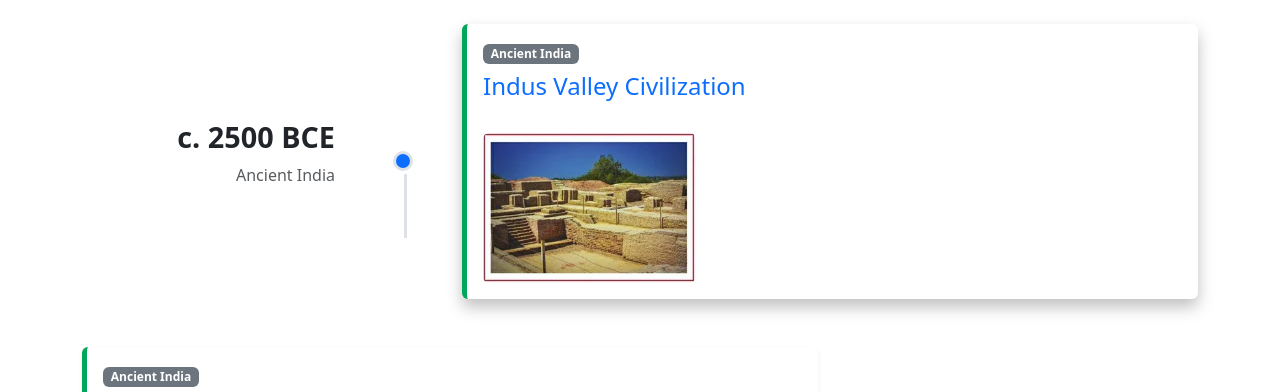
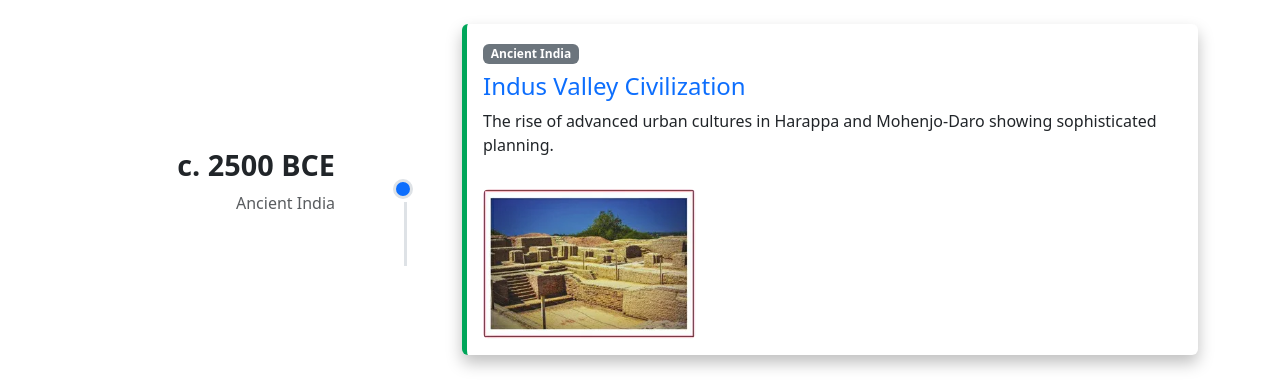
Before and after one commit to trisha10-ui/Indian_history_timeline_Dashboard, a plain HTML site: page index.html in a window 1280 px wide. Shown: the part 378-770 px from the top of the page. Drawn offline with nearby package versions, Linux system fonts and the light colour scheme; files whose address does not match are found by name.

Commit message:
Fix HTML structure and clean up script logic

```diff
--- a/index.html
+++ b/index.html
@@ -51,7 +51,6 @@
         // Function to sanitize text (removes breaks/commas that break description box)
         const cleanText = (text) => {
             if (!text) return '';
-            // Remove internal quotes, line breaks, and excessive white space
             return text.replace(/"/g, '“').replace(/\n/g, ' ').replace(/\r/g, ' ').replace(/ {2,}/g, ' ').trim();
         };
 
@@ -92,12 +91,6 @@
                 const imageLinks = item.ImageLink ? item.ImageLink.split('|') : [];
                 let imageContentHtml = '';
 
-                if (imageLinks.length > 0 && imageLinks[0].trim() !== '') {
-                    // *** DIAGNOSTIC LINE ***
-                    // If an image link is present, print the expected path to the console.
-                    console.log("Expected image path for event", index + ":", "images/" + imageLinks[0].trim());
-                }
-
                 if (imageLinks.length > 1) {
                     // Generate CAROUSEL HTML for multiple images
                     let carouselIndicators = '';
@@ -105,10 +98,11 @@
                     const uniqueId = `carousel-${index}`;
 
                     imageLinks.forEach((link, i) => {
+                        const cleanLink = link.trim().replace(/^images\//i, '');
                         carouselIndicators += `<button type="button" data-bs-target="#${uniqueId}" data-bs-slide-to="${i}" class="${i === 0 ? 'active' : ''}" aria-current="${i === 0 ? 'true' : 'false'}" aria-label="Slide ${i + 1}"></button>`;
 
                         carouselItems += `<div class="carousel-item ${i === 0 ? 'active' : ''}">
-                            <img src="${link.trim()}" class="d-block w-100 rounded" alt="Event Image ${i + 1}">
+                            <img src="${cleanLink}" class="d-block w-100 rounded" alt="Event Image ${i + 1}">
                         </div>`;
                     });
 
@@ -128,9 +122,13 @@
                     `;
 
                 } else if (imageLinks.length === 1 && imageLinks[0].trim() !== '') {
-                    // SINGLE IMAGE
-                    imageContentHtml = `<img src="images/${imageLinks[0].trim()}" class="img-fluid rounded mt-3" style="max-height: 150px;" alt="${item.EventSummary} image">`;
+                    // SINGLE IMAGE - strips redundant 'images/' prefix to match root folder structure
+                    const cleanFileName = imageLinks[0].trim().replace(/^images\//i, '');
+                    imageContentHtml = `<img src="${cleanFileName}" class="img-fluid rounded mt-3" style="max-height: 150px;" alt="${item.EventSummary} image">`;
                 }
+
+                // Fetch description supporting both spaced and non-spaced CSV headers
+                const descriptionText = item['Full Description'] || item.FullDescription || '';
 
                 // --- HTML TEMPLATE GENERATION ---
                 html += `
@@ -152,7 +150,7 @@
                                     <span class="badge bg-secondary mb-2">${item.EraTag}</span>
                                     <h4 class="card-title text-primary">${item.EventSummary}</h4>
 
-                                    <p class="card-text">${cleanText(item.FullDescription)}</p>
+                                    <p class="card-text">${cleanText(descriptionText)}</p>
 
                                     ${imageContentHtml}
 
@@ -168,5 +166,4 @@
         document.addEventListener('DOMContentLoaded', loadTimelineData);
     </script>
 </body>
-
 </html>
```
